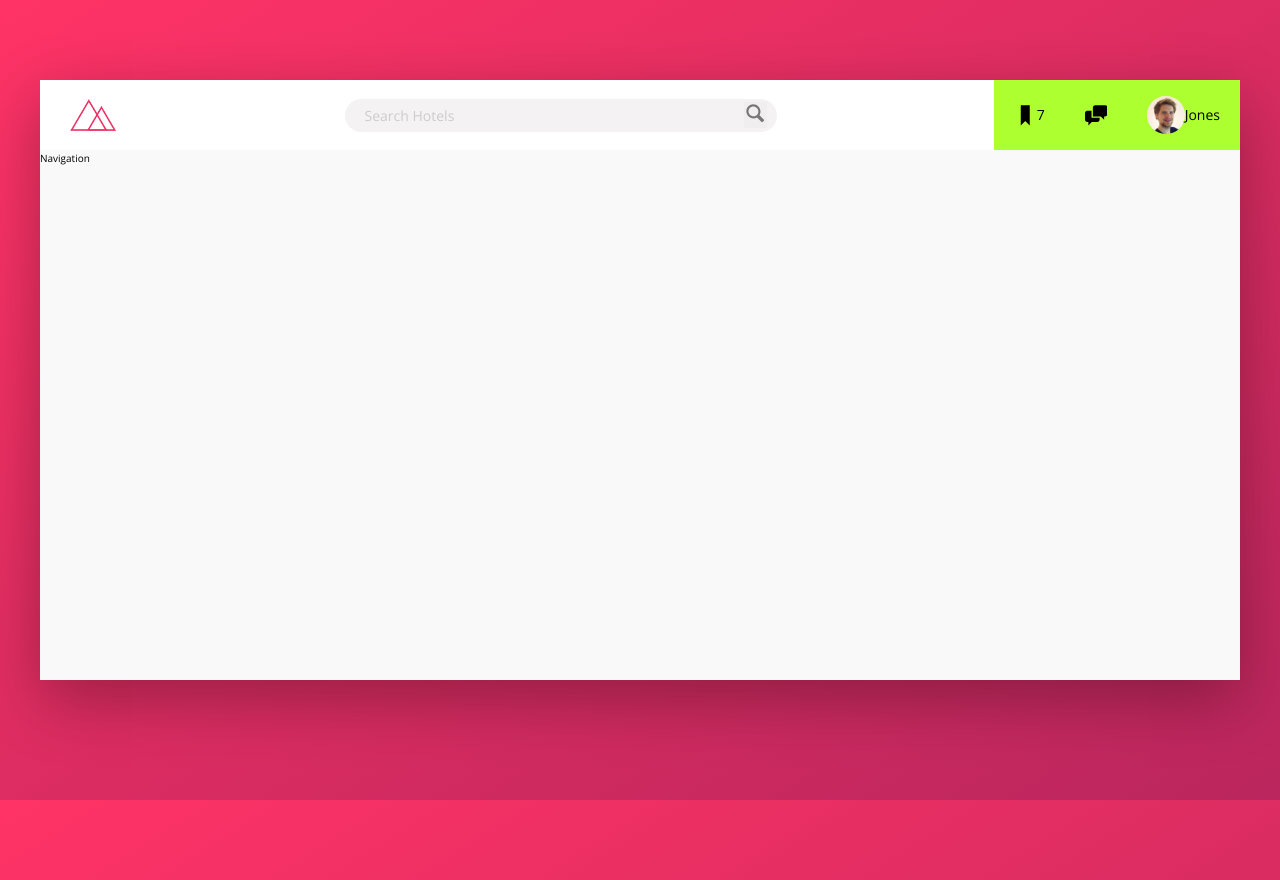
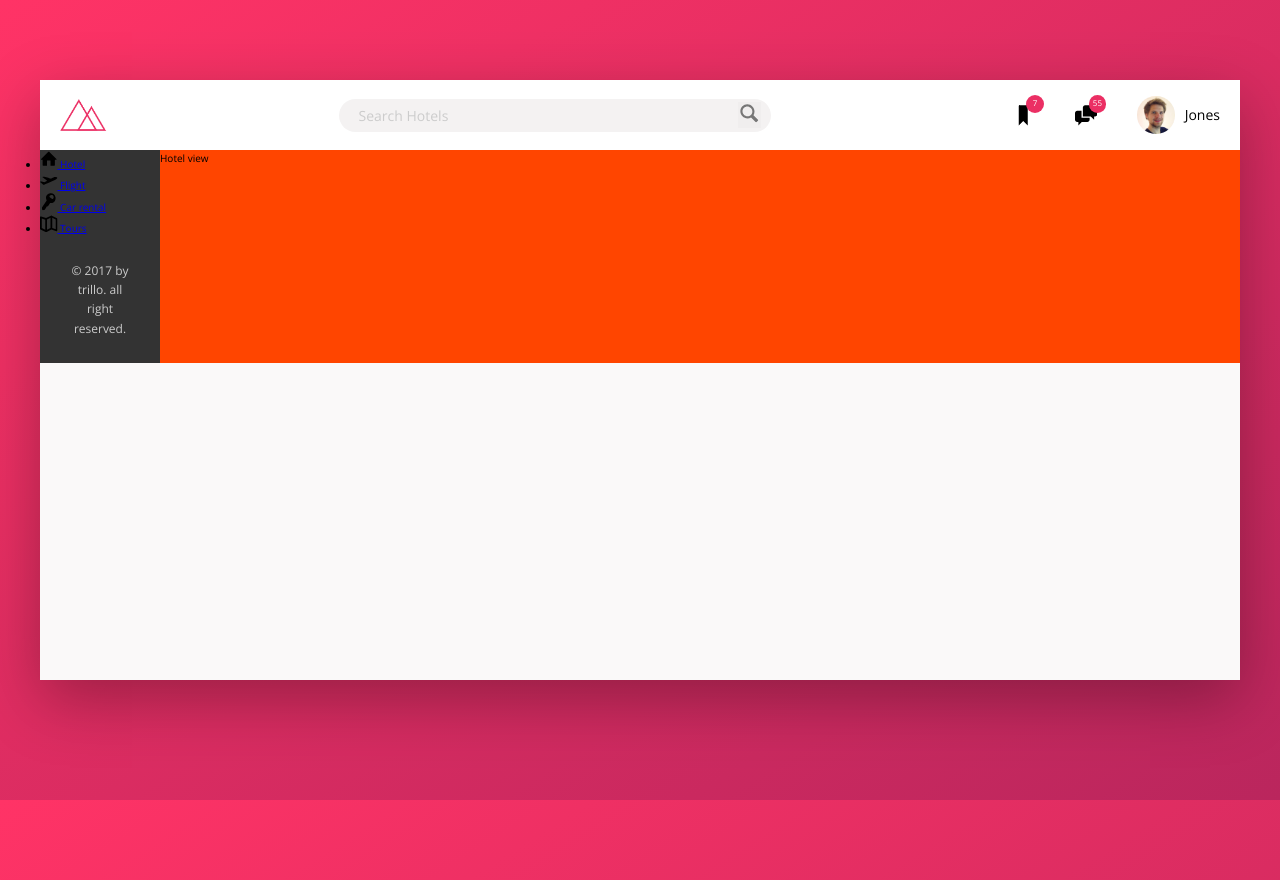
Before and after one commit to Alaa4eg-h/Trillo, a website: page index.html in a window 1280 px wide. Drawn offline with nearby package versions, Linux system fonts and the light colour scheme.

Commit message:
Start Creating the Sidebar navigation

```diff
--- a/index.html
+++ b/index.html
@@ -27,7 +27,7 @@
                 </button>
             </form>
 
-            <nav class="user-nav">
+            <use class="user-nav">
                 <div class="user-nav__icon-box">
                     <svg class="user-nav__icon">
                         <use xlink:href="img/sprite.svg#icon-bookmark"></use>
@@ -38,20 +38,61 @@
                     <svg class="user-nav__icon">
                         <use xlink:href="img/sprite.svg#icon-chat"></use>
                     </svg>
+                    <span class="user-nav__notification">55</span>
                 </div>
                 <div class="user-nav__user">
                     <img src="img/user.jpg" alt="user photo" class="user-nav__user-photo">
                     <span class="user-nav__user-name">Jones</span>
                 </div>
-            </nav>
+            </use>
         </header>
 
         <div class="content">
             <nav class="sidebar">
-                Navigation
+                <ul class="side-nav">
+                    <li class="side-nav__item">
+                        <a href="#" class="side-nav__link">
+                            <svg class="side-nav__icon">
+                                <use xlink:href="img/sprite.svg#icon-home"></use>
+                            </svg>
+                            <span>Hotel</span>
+                        </a>
+                    </li>
+                    <li class="side-nav__item">
+                        <a href="#" class="side-nav__link">
+                            <svg class="side-nav__icon">
+                                <use xlink:href="img/sprite.svg#icon-aircraft-take-off"></use>
+                            </svg>
+                            <span>Flight</span>
+                        </a>
+                    </li>
+                    <li class="side-nav__item">
+                        <a href="#" class="side-nav__link">
+                            <svg class="side-nav__icon">
+                                <use xlink:href="img/sprite.svg#icon-key"></use>
+                            </svg>
+                            <span>Car rental</span>
+                        </a>
+                    </li>
+                    <li class="side-nav__item">
+                        <a href="#" class="side-nav__link">
+                            <svg class="side-nav__icon">
+                                <use xlink:href="img/sprite.svg#icon-map"></use>
+                            </svg>
+                            <span>Tours</span>
+                        </a>
+                    </li>
+                </ul>
+
+                <div class="legal">
+                    &copy; 2017 by trillo. all right reserved.
+                </div>
             </nav>
+
+
+
             <main class="hotel-view">
-
+                Hotel view
             </main>
         </div>
     </div>
--- a/sass/_component.scss
+++ b/sass/_component.scss
@@ -3,7 +3,7 @@
 
 .logo {
   height: 3.25rem;
-  margin-left: 3rem;
+  margin-left: 2rem;
 }
 
 ////////////////////////
@@ -67,7 +67,6 @@
 //Usernav
 
 .user-nav {
-  background-color: greenyellow;
   align-self: stretch;
   display: flex;
   justify-content: center;
@@ -86,22 +85,67 @@
   }
 
   &__icon-box {
+    position: relative;
   }
 
   &__icon {
     height: 2.25rem;
     width: 2.25rem;
+
   }
 
-  &__user {
+  &__notification {
+    font-size: 0.8rem;
+    width: 1.75rem;
+    height: 1.75rem;
+    border-radius: 100%;
+    background-color: var(--color-primary);
+    text-align: center;
+    color: #fff;
+    position: absolute;
+    top: 1.5rem;
+    right: 1.1rem;
+    display: flex;
+    justify-content: center;
+    align-items: center;
   }
 
-  &__user {
-  }
   &__user-photo {
     height: 3.75rem;
     border-radius: 50%;
-  }
-  &__user-name {
+    margin-right: 1rem;
   }
 }
+
+
+////////////////////////
+//Side navigation
+
+.side-nav {
+
+
+  &__item {
+
+  }
+
+  &__link {
+
+  }
+
+  &__icon {
+    width: 1.75rem;
+    height: 1.75rem;
+  }
+
+}
+
+
+////////////////////////
+//Legal Text
+
+.legal {
+  font-size: 1.2rem;
+  color: var(--color-grey-light-4);
+  text-align: center;
+  padding: 2.5rem;
+}
--- a/sass/_layout.scss
+++ b/sass/_layout.scss
@@ -18,10 +18,16 @@
 }
 
 .content {
+  display: flex;
+
 }
 
 .sidebar {
+  background-color: var(--color-grey-dark-1);
+  flex: 0 0 10%;
 }
 
 .hotel-view {
+  background-color: orangered;
+  flex: 1;
 }
```
Also changed, not shown: css/style.css.
